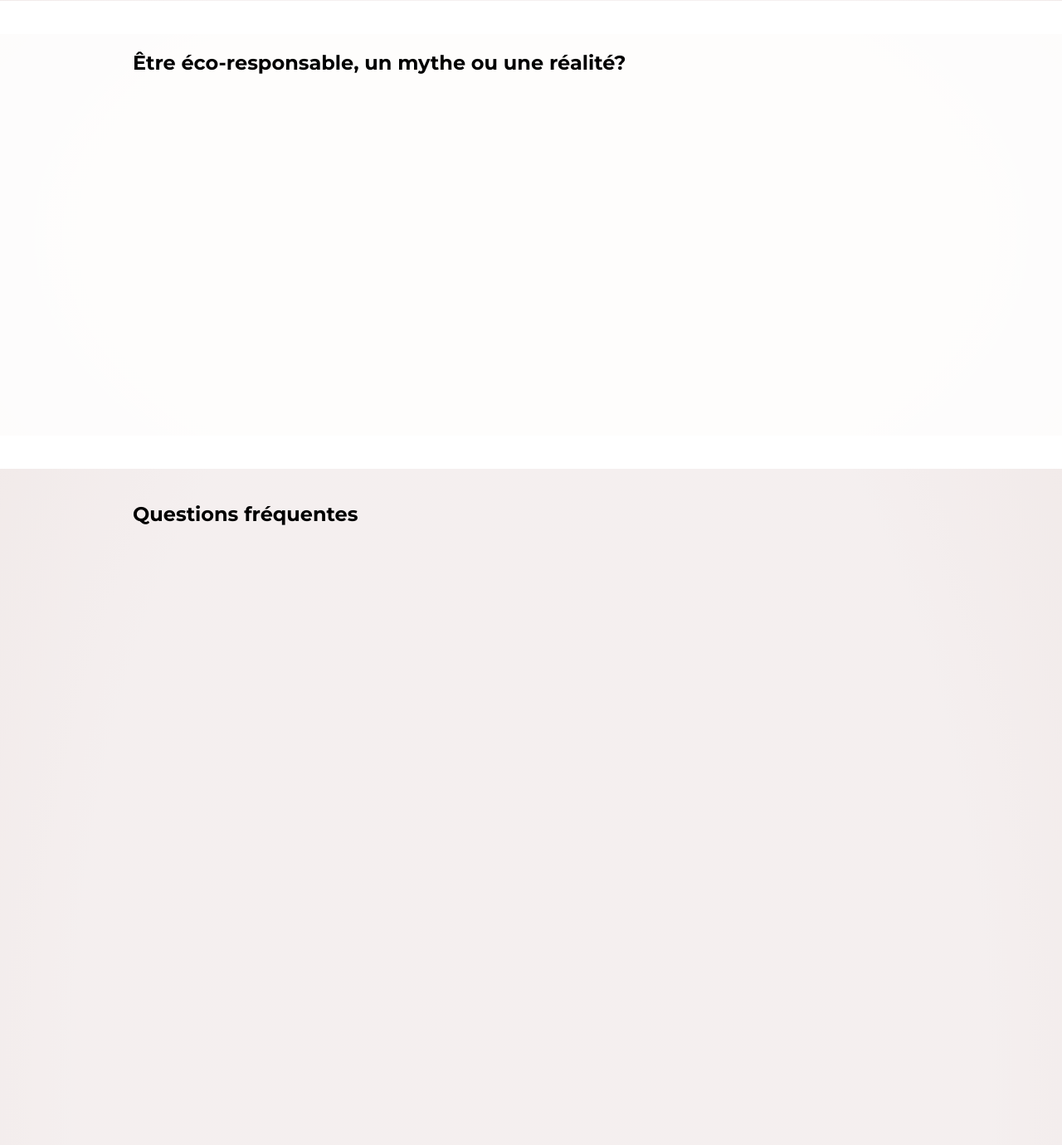
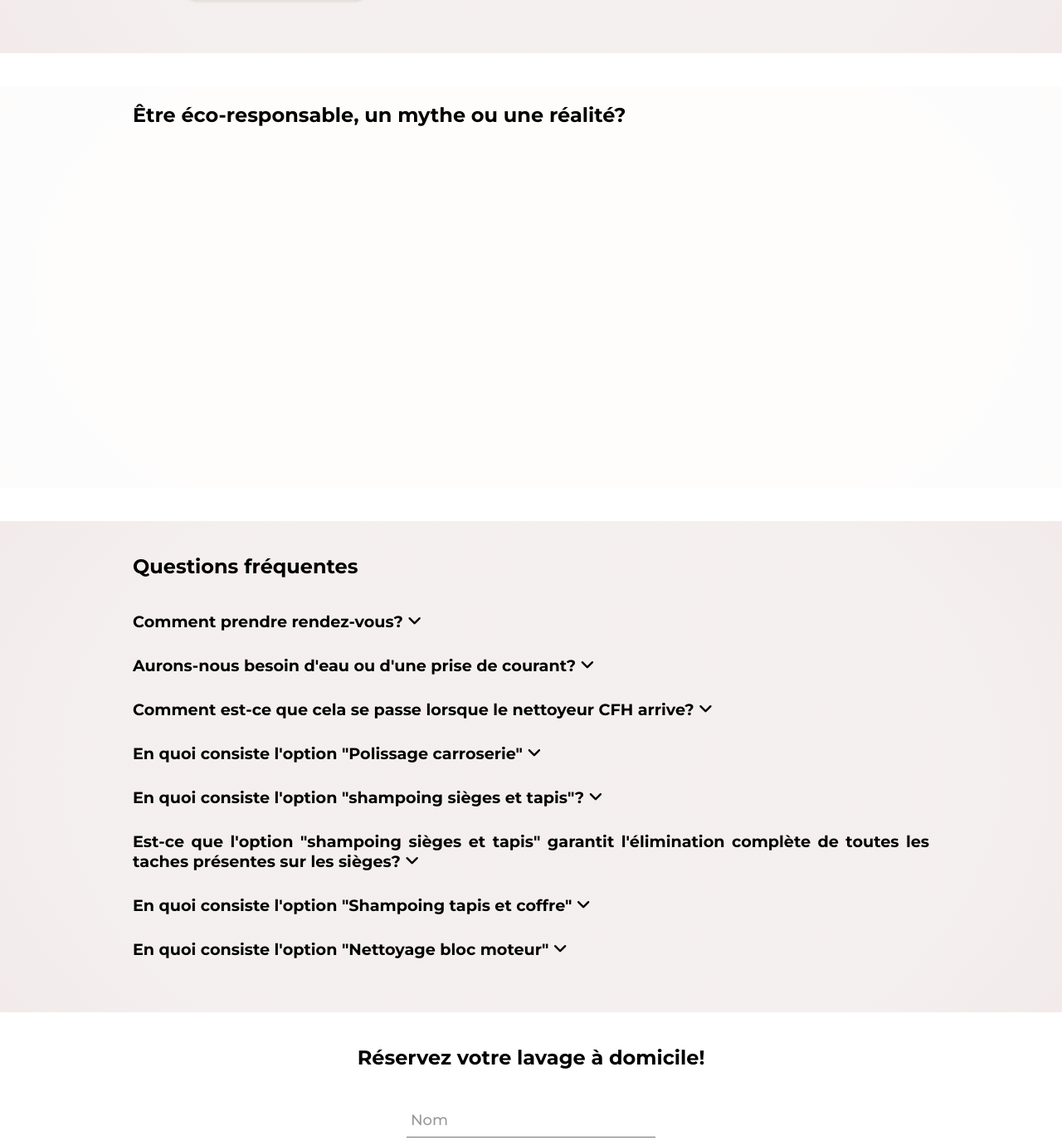
Before and after one commit to TerryHenrard/car-wash-from-home, a PHP site: page / in a window 1280 px wide. Shown: the part 3084-4464 px from the top of the page at 83% size. Run offline with PHP 8.4, Linux system fonts and the light colour scheme.

Commit message:
finishing some styles etc

```diff
--- a/assets/scripts/formChecker.js
+++ b/assets/scripts/formChecker.js
@@ -111,7 +111,7 @@ const emailChecker = (value) => {
 const phoneNumberChecker = (value) => {
   if (
     !value.match(
-      /^(((\+|00)32[ ]?(?:\(0\)[ ]?)?)|0){1}(4(60|[789]\d)\/?(\s?\d{2}\.?){2}(\s?\d{2})|(\d\/?\s?\d{3}|\d{2}\/?\s?\d{2})(\.?\s?\d{2}){2})$/
+      /^(((\+|00)32[ ]?(?:\(0\)[ ]?)?)|0){1}(4(60|[6789]\d)\/?(\s?\d{2}\.?){2}(\s?\d{2})|(\d\/?\s?\d{3}|\d{2}\/?\s?\d{2})(\.?\s?\d{2}){2})$/
     )
   ) {
     errorDisplay(
@@ -367,11 +367,11 @@ inputsCkb.forEach((input) => {
       case "shampoing-tapis":
         if (e.target.checked) {
           price += 30;
-          time += 10;
+          time += 15;
           option.push(e.target.value);
         } else {
           price -= 30;
-          time -= 10;
+          time -= 15;
 
           index = option.indexOf(e.target.value);
 
@@ -384,7 +384,7 @@ inputsCkb.forEach((input) => {
         if (e.target.checked) {
           price += 20;
           time += 20;
-          option;
+          option.push(e.target.value);
         } else {
           price -= 20;
           time -= 20;
--- a/assets/styles/index.css
+++ b/assets/styles/index.css
@@ -529,7 +529,7 @@ header .header-text div .fa-solid {
 }
 @media only screen and (max-width: 330px) {
   .tarif .interieur .left-ext {
-    margin: 5px;
+    margin: 10px 0 10px 20px;
     border: none;
     padding: 0;
   }
@@ -611,7 +611,7 @@ header .header-text div .fa-solid {
 }
 @media only screen and (max-width: 330px) {
   .tarif .exterieur .right-int {
-    margin: 5px;
+    margin: 10px 0 10px 20px;
     border: none;
     padding: 0;
   }
@@ -999,8 +999,8 @@ header .header-text div .fa-solid {
 .faq .faq-container .question4,
 .faq .faq-container .question5,
 .faq .faq-container .question6,
-.faq .faq-container .question7 {
-  opacity: 0;
+.faq .faq-container .question7,
+.faq .faq-container .question8 {
   transition: 0.3s;
 }
 .faq .faq-container .question1 h5,
@@ -1009,10 +1009,32 @@ header .header-text div .fa-solid {
 .faq .faq-container .question4 h5,
 .faq .faq-container .question5 h5,
 .faq .faq-container .question6 h5,
-.faq .faq-container .question7 h5 {
+.faq .faq-container .question7 h5,
+.faq .faq-container .question8 h5 {
   font-family: "montserrat", serif;
   font-size: 1.2rem;
   margin: 5px 0;
+  cursor: pointer;
+}
+.faq .faq-container .question1 h5 i,
+.faq .faq-container .question2 h5 i,
+.faq .faq-container .question3 h5 i,
+.faq .faq-container .question4 h5 i,
+.faq .faq-container .question5 h5 i,
+.faq .faq-container .question6 h5 i,
+.faq .faq-container .question7 h5 i,
+.faq .faq-container .question8 h5 i {
+  transition: 0.3s;
+}
+.faq .faq-container .question1 h5 .arrowUp,
+.faq .faq-container .question2 h5 .arrowUp,
+.faq .faq-container .question3 h5 .arrowUp,
+.faq .faq-container .question4 h5 .arrowUp,
+.faq .faq-container .question5 h5 .arrowUp,
+.faq .faq-container .question6 h5 .arrowUp,
+.faq .faq-container .question7 h5 .arrowUp,
+.faq .faq-container .question8 h5 .arrowUp {
+  transform: rotate(180deg);
 }
 @media only screen and (max-width: 550px) {
   .faq .faq-container .question1 h5,
@@ -1021,7 +1043,8 @@ header .header-text div .fa-solid {
   .faq .faq-container .question4 h5,
   .faq .faq-container .question5 h5,
   .faq .faq-container .question6 h5,
-  .faq .faq-container .question7 h5 {
+  .faq .faq-container .question7 h5,
+  .faq .faq-container .question8 h5 {
     font-size: 1.1rem;
   }
 }
@@ -1031,9 +1054,11 @@ header .header-text div .fa-solid {
 .faq .faq-container .question4 p,
 .faq .faq-container .question5 p,
 .faq .faq-container .question6 p,
-.faq .faq-container .question7 p {
+.faq .faq-container .question7 p,
+.faq .faq-container .question8 p {
   font-family: "poppins", serif;
   line-height: 30px;
+  display: none;
 }
 @media only screen and (max-width: 550px) {
   .faq .faq-container .question1 p,
@@ -1042,8 +1067,30 @@ header .header-text div .fa-solid {
   .faq .faq-container .question4 p,
   .faq .faq-container .question5 p,
   .faq .faq-container .question6 p,
-  .faq .faq-container .question7 p {
+  .faq .faq-container .question7 p,
+  .faq .faq-container .question8 p {
     font-size: 0.8rem;
+  }
+}
+.faq .faq-container .question1 .revealAnswer,
+.faq .faq-container .question2 .revealAnswer,
+.faq .faq-container .question3 .revealAnswer,
+.faq .faq-container .question4 .revealAnswer,
+.faq .faq-container .question5 .revealAnswer,
+.faq .faq-container .question6 .revealAnswer,
+.faq .faq-container .question7 .revealAnswer,
+.faq .faq-container .question8 .revealAnswer {
+  display: block;
+  animation: revealAnswer ease-in 0.2s forwards;
+}
+@keyframes revealAnswer {
+  from {
+    opacity: 0;
+    transform: translateY(-70px);
+  }
+  to {
+    opacity: 1;
+    transform: translateY(0);
   }
 }
 
--- a/assets/styles/layout/_faq.scss
+++ b/assets/styles/layout/_faq.scss
@@ -35,14 +35,22 @@
     .question4,
     .question5,
     .question6,
-    .question7 {
-      opacity: 0;
+    .question7,
+    .question8 {
       transition: 0.3s;
 
       h5 {
         font-family: "montserrat", serif;
         font-size: 1.2rem;
         margin: 5px 0;
+        cursor: pointer;
+
+        i {
+          transition: 0.3s;
+        }
+        .arrowUp {
+          transform: rotate(180deg);
+        }
 
         @media only screen and (max-width: 550px) {
           font-size: 1.1rem;
@@ -51,11 +59,28 @@
       p {
         font-family: "poppins", serif;
         line-height: 30px;
+        display: none;
 
         @media only screen and (max-width: 550px) {
           font-size: 0.8rem;
         }
       }
+
+      .revealAnswer {
+        display: block;
+        animation: revealAnswer ease-in 0.2s forwards;
+
+        @keyframes revealAnswer {
+          from {
+            opacity: 0;
+            transform: translateY(-70px);
+          }
+          to {
+            opacity: 1;
+            transform: translateY(0);
+          }
+        }
+      }
     }
   }
 }
--- a/assets/styles/layout/_tarif.scss
+++ b/assets/styles/layout/_tarif.scss
@@ -123,7 +123,7 @@
       transition: 0.5s;
 
       @media only screen and (max-width: 330px) {
-        margin: 5px;
+        margin: 10px 0 10px 20px;
         border: none;
         padding: 0;
       }
@@ -217,7 +217,7 @@
       }
 
       @media only screen and (max-width: 330px) {
-        margin: 5px;
+        margin: 10px 0 10px 20px;
         border: none;
         padding: 0;
       }
--- a/index.html
+++ b/index.html
@@ -86,6 +86,7 @@
           <li>Shampoing carrosserie finition brillante</li>
           <li>Nettoyage pneus et jantes au décontaminant ferreux</li>
           <li>Nettoyage vitres et miroirs à l'alcool isopropylique</li>
+          <li>Nettoyant insectes</li>
           <li>Nettoyage intérieur de portes</li>
           <li>Un désodorisant <span class="cadeau">offert!</span></li>
         </ul>
@@ -123,6 +124,7 @@
           <li>Nettoyage tableau de bord à l'alcool isopropylique</li>
           <li>Aspiration habitacle et tapis</li>
           <li>Nettoyage portes</li>
+          <li>brossage poils d'animaux</li>
           <li>Un désodorisant <span class="cadeau">offert!</span></li>
         </ul>
         <p>Temps: 30 minutes</p>
@@ -136,7 +138,7 @@
         <ul>
           <li>Shampoing tapis et coffre: 30€ <a href="#question7"><i class="fa-solid fa-circle-info"></i></a></li>
         </ul>
-        <p>Temps: 10 minutes</p>
+        <p>Temps: 15 minutes</p>
       </div>
     </div>
   </section>
@@ -277,40 +279,42 @@
       <div class="faq-title">
         <h3>Questions fréquentes</h3>
       </div>
-      <div class="question1">
-        <h5>Comment prendre rendez-vous?</h5>
+      <div class="question1 q">
+        <h5 id="q1">Comment prendre rendez-vous? <i class="fa-solid fa-angle-down"></i></h5>
         <p>Il vous suffit de compléter le formulaire ci-dessous ou de nous appeler directement. Un email de confirmation
-          vous sera envoyé vous confirmant l'heure et le jour du nettoyage.</p><br><br>
+          vous sera envoyé vous confirmant l'heure et le jour du nettoyage.</p><br>
       </div>
-      <div class="question2">
-        <h5>Aurons-nous besoin d'eau ou d'une prise de courant?</h5>
+      <div class="question2 q">
+        <h5 id="q2">Aurons-nous besoin d'eau ou d'une prise de courant? <i class="fa-solid fa-angle-down"></i></h5>
         <p>
           Concernant l'eau oui, cela nous évite de nous déplacer en surcharge.
           Concernant la prise de courant, également. Cependant, nous nous déplaçons toujours avec une rallonge de 50
           mètres. Veillez donc à ce que votre véhicule se trouve dans un rayon de 50 mètres de la prise de courant la
           plus proche.
-        </p><br><br>
+        </p><br>
       </div>
-      <div class="question3">
-        <h5>Comment est-ce que cela se passe lorsque le nettoyeur CFH arrive?</h5>
+      <div class="question3 q">
+        <h5 id="q3">Comment est-ce que cela se passe lorsque le nettoyeur CFH arrive? <i
+            class="fa-solid fa-angle-down"></i>
+        </h5>
         <p>
           La personne en charge de votre véhicule sonne chez vous et prend connaissance du véhicule. Avec votre
           permission, il rempli les seaux d'eau chaude, raccorde la rallonge à l'une de vos prises de courant. Dès à
           présent, il pourra commencer le nettoyage de votre véhicule.
-        </p><br id="question4"><br>
+        </p><br id="question4">
       </div>
-      <div class="question4">
-        <h5>En quoi consiste l'option "Polissage carroserie"</h5>
+      <div class="question4 q">
+        <h5 id="q4">En quoi consiste l'option "Polissage carroserie" <i class="fa-solid fa-angle-down"></i></h5>
         <p>
           Le polissage carrosserie est une étape essentielle du detailing automobile. Il vise à éliminer les
           imperfections de la peinture telles que les rayures et les taches d'eau. Cela se fait en utilisant des
           produits de polissage et une polisseuse électrique, qui sont appliqués sur la surface de la carrosserie. Le
           polissage permet de restaurer l'éclat de la peinture et de la protéger contre les dommages futurs, tout en
           améliorant l'apparence générale du véhicule.
-        </p><br id="question5"><br>
+        </p><br id="question5">
       </div>
-      <div class="question5">
-        <h5>En quoi consiste l'option "shampoing sièges et tapis"?</h5>
+      <div class="question5 q">
+        <h5 id="q5">En quoi consiste l'option "shampoing sièges et tapis"? <i class="fa-solid fa-angle-down"></i></h5>
         <p>
           L'option consiste à nettoyer en profondeur les tissus des sièges et des tapis de
           votre voiture à l'aide d'une shampouineuse. Cette méthode élimine les taches, les odeurs et la saleté
@@ -321,25 +325,39 @@
           shampoing et d'eau chaude permettant ainsi de nettoyer les tissus. Finalement, la shampouineuse extrait le
           mélange, laissant les sièges et les tapis propres et revitalisés. Concernant le temps de séchage, cela peut
           varier de quelques heures en cas de temps ensoleillé à une journée complète.
-        </p><br><br>
+        </p><br>
       </div>
-      <div class="question6">
-        <h5>Est-ce que l'option "shampoing sièges et tapis" garantit l'élimination complète de toutes les taches
-          présentes sur les sièges?</h5>
+      <div class="question6 q">
+        <h5 id="q6">Est-ce que l'option "shampoing sièges et tapis" garantit l'élimination complète de toutes les taches
+          présentes sur les sièges? <i class="fa-solid fa-angle-down"></i></h5>
         <p>Notre option "shampoing sièges et tapis" offre une excellente chance d'éliminer de nombreuses taches
           présentes sur les sièges. Nous mettons tout en œuvre pour maximiser les résultats et vous offrir
           des sièges propres et rafraîchis. Bien que certaines taches persistantes puissent nécessiter des traitements
           supplémentaires, notre processus de shampoing est conçu pour fournir des résultats remarquables et rendre vos
-          sièges aussi propres que possible. Dans 99,99% des cas c'est mission réussie.</p><br id="question7"><br>
+          sièges aussi propres que possible. Dans 99,99% des cas c'est mission réussie.</p><br id="question7">
       </div>
-      <div class="question7">
-        <h5>En quoi consiste l'option "Shampoing tapis et coffre"</h5>
+      <div class="question7 q">
+        <h5 id="q7">En quoi consiste l'option "Shampoing tapis et coffre" <i class="fa-solid fa-angle-down"></i></h5>
         <p>
           Comme pour l'option shampoing siège et tapis, nous utilisons le même procédé. Le laveur diffuse un produit
           nettoyant sur la surface, frotte à l'aide de sa brosse spécialement conçue pour cette usage. Finalement, il
           aspire
           la crasse et les odeurs les plus incrustées grâce à la shampouineuse.
-        </p><br><br>
+        </p><br id="question8">
+      </div>
+      <div class="question8 q">
+        <h5 id="q8">En quoi consiste l'option "Nettoyage bloc moteur" <i class="fa-solid fa-angle-down"></i></h5>
+        <p>
+          L'option "nettoyage bloc moteur" consiste en un processus de nettoyage approfondi de toutes les surfaces et
+          composants présents dans le compartiment moteur de votre véhicule. L'objectif principal est d'éliminer la
+          saleté, la poussière, la graisse et les résidus accumulés au fil du temps. Lors de cette procédure, nous
+          utilisons des produits de nettoyage spécifiques et des outils adaptés pour atteindre
+          chaque recoin du bloc moteur. Nous appliquons des dégraissants puissants pour éliminer les
+          taches tenaces. Le nettoyage du bloc moteur contribue non seulement à améliorer l'apparence de votre véhicule,
+          mais il permet également de maintenir une bonne performance du moteur en éliminant les obstructions et en
+          favorisant une meilleure dissipation thermique. Cela peut également aider à identifier les fuites ou les
+          problèmes potentiels plus facilement.
+        </p><br>
       </div>
     </div>
   </section>
```
Also changed, not shown: assets/scripts/anim.js (+60 -51 lines), 1 other file.
